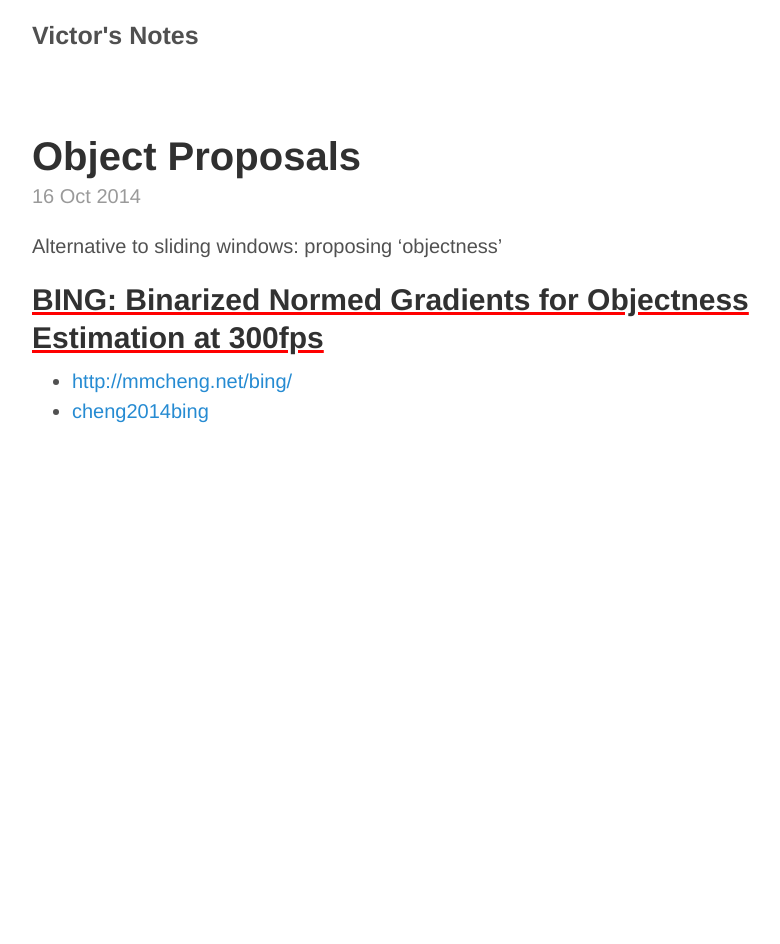
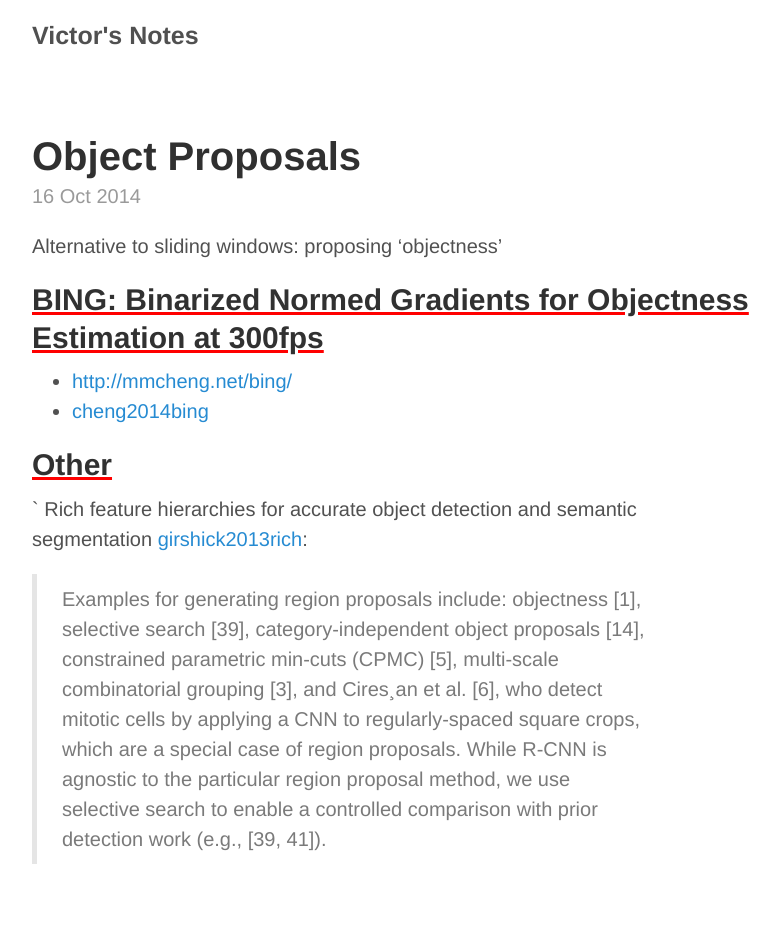
Before and after one commit to victorgan/victorgan.github.io, a Jekyll site: the page built from _posts/2014-10-16-object-proposals.md, in a window 1280 px wide. Shown: the whole page, without its empty margins (248-1028 px from the left). Built offline with Jekyll 4.4.1, drawn with Linux system fonts in a browser that asks for light colours; nearby versions of some CDN libraries; library files that are not in the unit come from our copies; comment, search, counter and statistics services are not loaded; before the commit the page ends 900 px from its top, so only the background shows below that.

Commit message:
articles

```diff
--- a/_posts/2014-10-16-object-proposals.md
+++ b/_posts/2014-10-16-object-proposals.md
@@ -10,3 +10,17 @@ Alternative to sliding windows: proposing 'objectness'
 
 - [http://mmcheng.net/bing/](http://mmcheng.net/bing/)
 - [cheng2014bing]({{ site.url }}/assets/papers/cheng2014bing.pdf)
+
+
+## Other
+`
+Rich feature hierarchies for accurate object detection and semantic segmentation
+[girshick2013rich]({{ site.url }}/assets/papers/girshick2013rich.pdf):
+
+> Examples for generating region proposals include: objectness [1], selective
+> search [39], category-independent object proposals [14], constrained parametric
+> min-cuts (CPMC) [5], multi-scale combinatorial grouping [3], and Cires¸an et al.
+> [6], who detect mitotic cells by applying a CNN to regularly-spaced square
+> crops, which are a special case of region proposals. While R-CNN is agnostic to
+> the particular region proposal method, we use selective search to enable a
+> controlled comparison with prior detection work (e.g., [39, 41]).
--- /dev/null
+++ b/assets/papers/girshick2013rich.txt
@@ -0,0 +1,6 @@
+@article{girshick2013rich,
+  title={Rich feature hierarchies for accurate object detection and semantic segmentation},
+  author={Girshick, Ross and Donahue, Jeff and Darrell, Trevor and Malik, Jitendra},
+  journal={arXiv preprint arXiv:1311.2524},
+  year={2013}
+}
```
Also changed, not shown: 2 other files.
